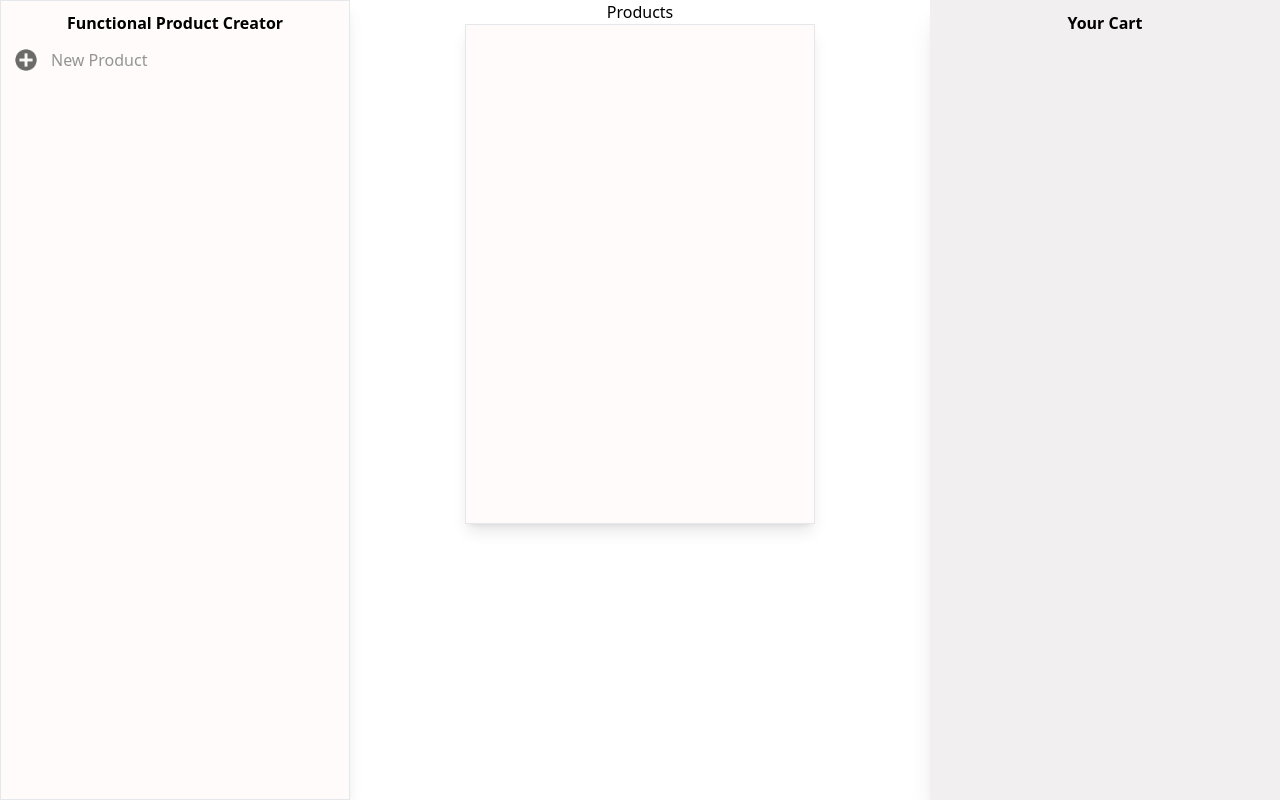
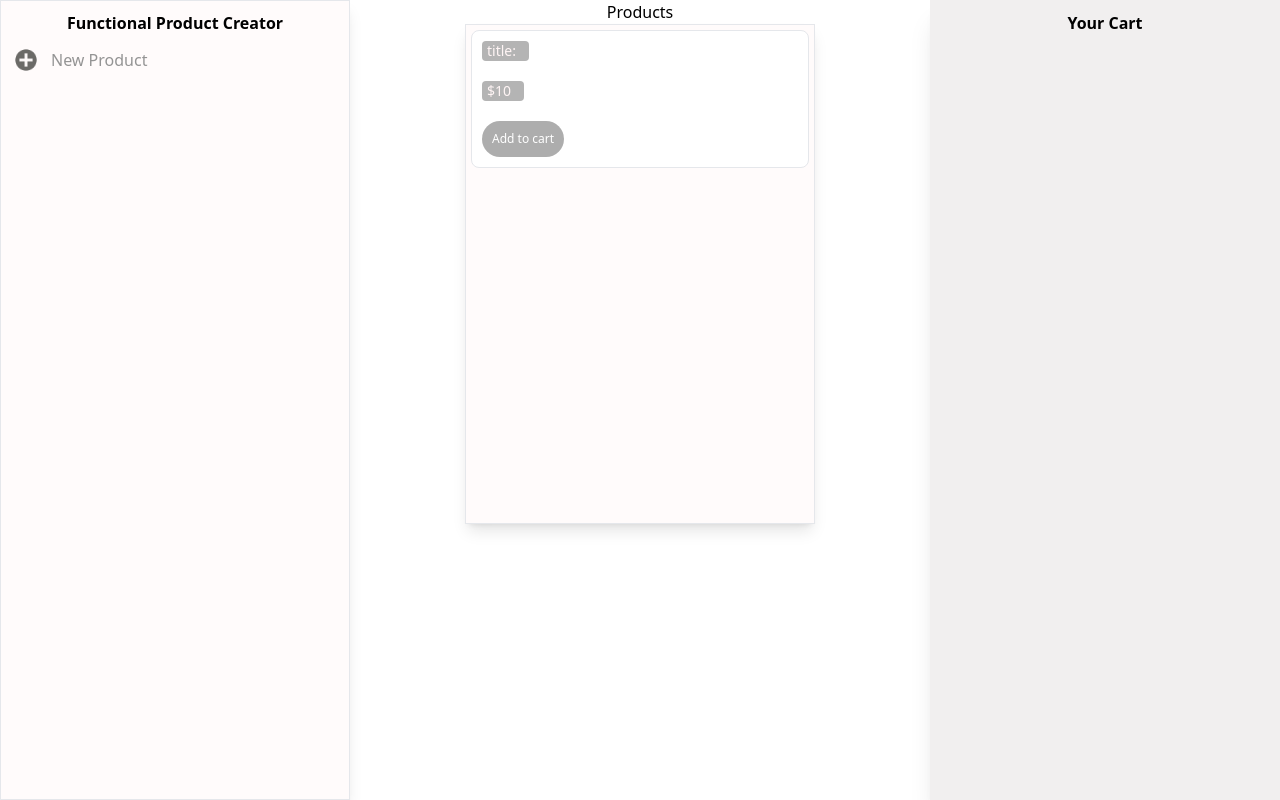
Before and after one commit to xavier-fenton/react-shop-cart, a React (Create React App) app: page / in a window 1280 px wide. Built offline with nearby package versions, Linux system fonts and the light colour scheme.

Commit message:
create product template

```diff
--- a/package.json
+++ b/package.json
@@ -9,6 +9,7 @@
     "@testing-library/jest-dom": "^5.17.0",
     "@testing-library/react": "^13.4.0",
     "@testing-library/user-event": "^13.5.0",
+    "classnames": "^2.5.1",
     "localforage": "^1.10.0",
     "match-sorter": "^6.3.4",
     "react": "^18.2.0",
--- a/src/App.js
+++ b/src/App.js
@@ -1,6 +1,6 @@
 import Cart from './Components/Cart'
 import ProductCreator from './Components/ProductCreator'
-import Products from './Components/Products'
+import Products from './Components/ProductsColumn'
 
 function App() {
   return (
--- a/src/Components/ProductCreatorForm.js
+++ b/src/Components/ProductCreatorForm.js
@@ -1,11 +1,10 @@
 import React from 'react'
 import { useForm } from 'react-hook-form'
 
-const Form = () => {
+const Form = ({ state }) => {
   const { register, handleSubmit } = useForm()
-  const onSubmit = (data) => console.log(data)
   return (
-    <form className="flex flex-col gap-2" onSubmit={handleSubmit(onSubmit)}>
+    <form className="flex flex-col gap-2">
       <input
         placeholder="product"
         className="border border-[#b9b9b9] p-2"
--- a/src/Components/Products.js
+++ b/src/Components/Products.js
@@ -1,10 +1,19 @@
 import React from 'react'
 
-const Products = () => {
+const Products = ({ state }) => {
   return (
-    <div className="flex flex-col items-center">
-      <div>Products</div>
-      <div className="bg-[#fffbfb] border h-[500px] w-[350px] shadow-lg"></div>
+    <div className="p-[10px] bg-white border rounded-lg m-[5px] flex flex-col gap-5">
+      <div className="bg-[#b4b4b4] rounded w-fit px-[5px] text-sm text-[#fff5f5] flex flex-row gap-2">
+        <div>title:</div>
+        <div className="text-[#ffffff]">{state.title}</div>
+      </div>
+      <div className="bg-[#b4b4b4] rounded w-fit px-[5px] text-sm text-[#fff5f5] flex flex-row gap-2">
+        <div>$10</div>
+        <div className="text-[#ffffff]">{state.price}</div>
+      </div>
+      <button className="bg-[#adadad] w-fit text-xs p-[10px] rounded-3xl text-[#fff]">
+        Add to cart
+      </button>
     </div>
   )
 }
--- /dev/null
+++ b/src/Components/ProductsColumn.js
@@ -0,0 +1,21 @@
+import React from 'react'
+import Products from './Products'
+// import { shallow } from 'zustand/shallow'
+
+const ProductsColumn = () => {
+  // const products = useStore(
+  //   (store) => store.products.filter((product) => product.state === state),
+  //   shallow
+  // )
+  const state = 'test'
+  return (
+    <div className="flex flex-col items-center">
+      <div>Products</div>
+      <div className="bg-[#fffbfb] border h-[500px] w-[350px] shadow-lg">
+        <Products state={state} />
+      </div>
+    </div>
+  )
+}
+
+export default ProductsColumn
--- /dev/null
+++ b/src/store.js
@@ -0,0 +1,7 @@
+import { create } from 'zustand'
+
+const store = (set) => ({
+  products: [{ title: 'Test Product', state: 'Creating' }],
+})
+
+export const useStore = create(store)
```
Also changed, not shown: 1 other file (tests, documents, lock files or other folders).
